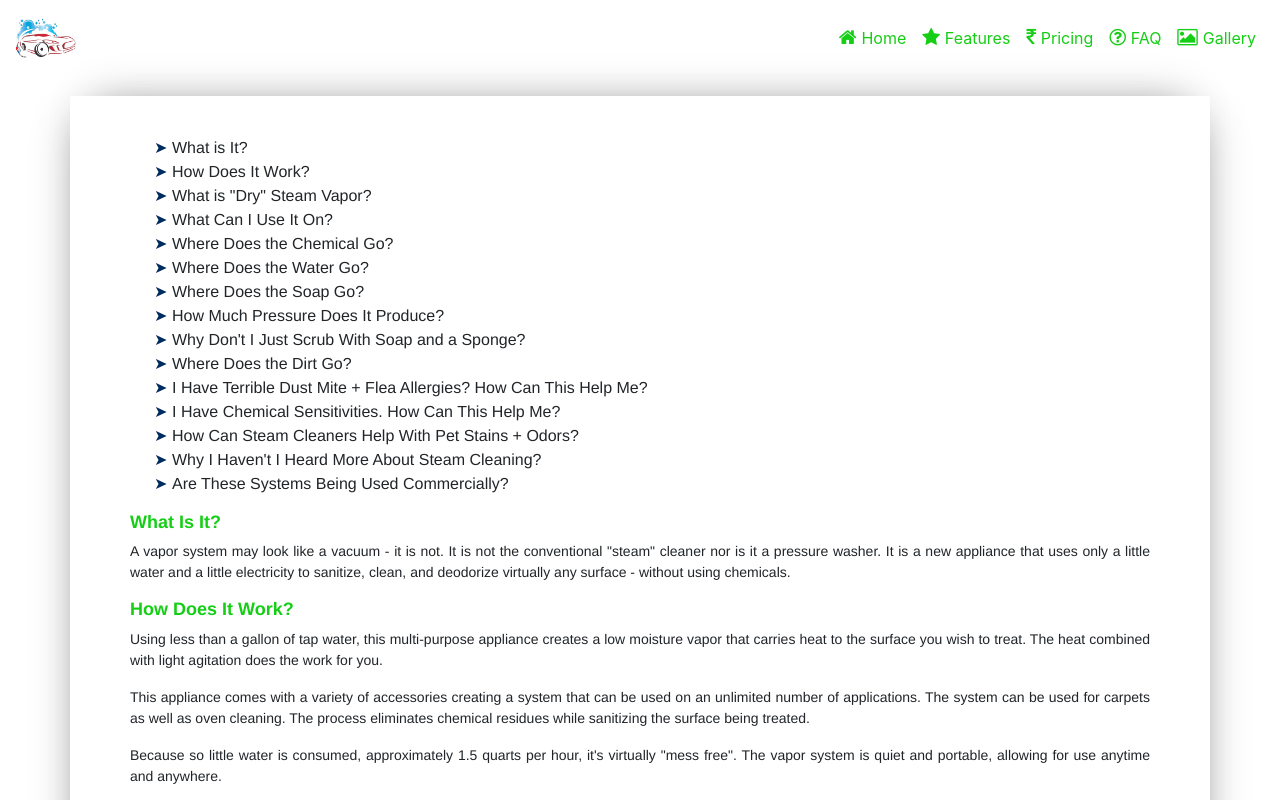
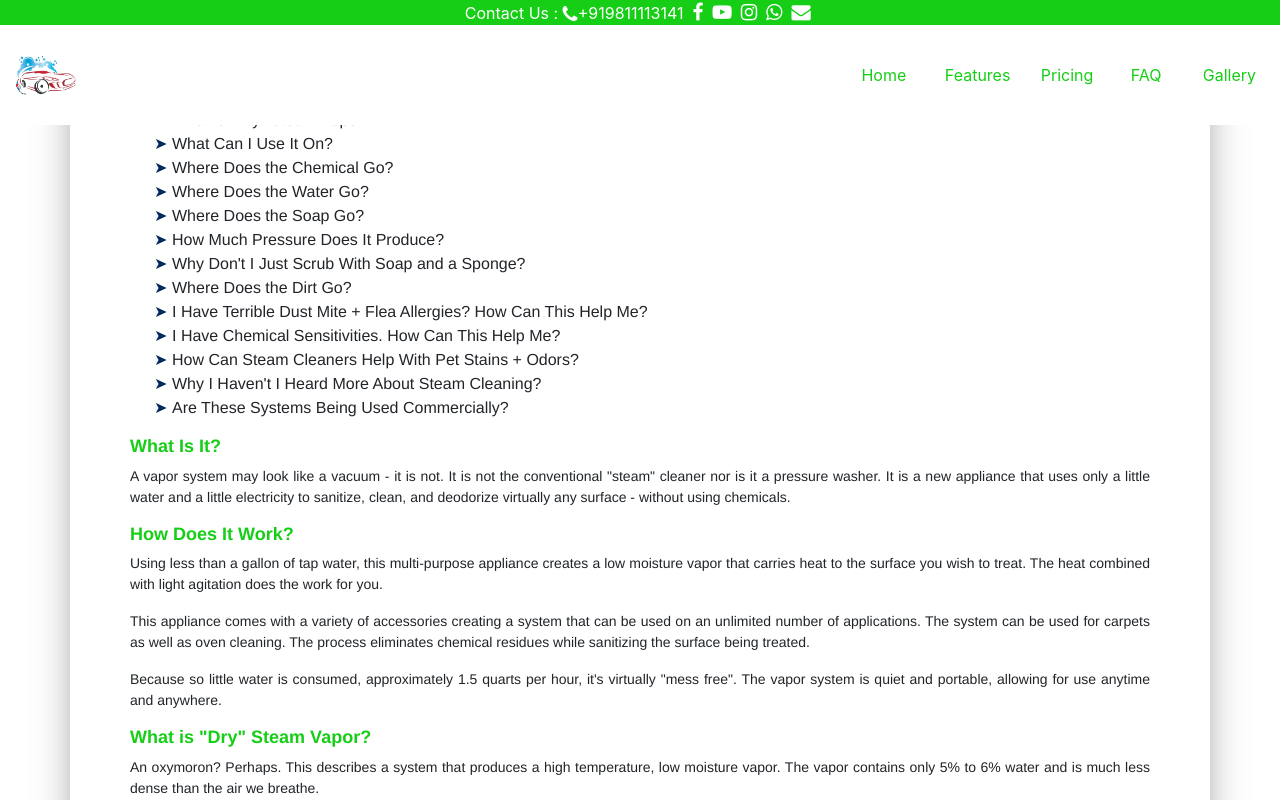
Before and after one commit to sr33nadhm/sngsteamcleaners, an Angular app: page /faq in a window 1280 px wide. Shown: the top 800 px of the page. Built offline with nearby package versions, Linux system fonts and the light colour scheme.

Commit message:
Second build for S3 after correction

```diff
--- a/src/app/app.component.ts
+++ b/src/app/app.component.ts
@@ -1,4 +1,4 @@
-import { Component } from "@angular/core";
+import { Component, HostListener } from "@angular/core";
 
 @Component({
   selector: "app-root",
@@ -7,4 +7,14 @@ import { Component } from "@angular/core";
 })
 export class AppComponent {
   title = "sngsteamcleaners";
+  @HostListener("window:scroll", ["$event"])
+  onWindowScroll(e) {
+    if (window.pageYOffset > 150) {
+      let element = document.getElementById("navbar");
+      element.classList.add("sticky");
+    } else {
+      let element = document.getElementById("navbar");
+      element.classList.remove("sticky");
+    }
+  }
 }
--- a/src/app/major/about/about.component.html
+++ b/src/app/major/about/about.component.html
@@ -44,7 +44,7 @@
             </p>
         </div>
         <div class="col-md-12 margined pricing-col">
-            BOOK US ON : 9354446516 - 8700195040
+            BOOK US ON :9811113141 - 8700195040
         </div>
     </div>
     <div class="col-md-6">
--- a/src/app/minor/footer/footer.component.html
+++ b/src/app/minor/footer/footer.component.html
@@ -45,7 +45,7 @@
                 <span><i>&nbsp;</i>New Delhi - 110059</span>
               </li>
               <li>
-                <span><i class="fa fa-phone"></i>+91 9354446516</span>
+                <span><i class="fa fa-phone"></i>+919811113141</span>
               </li>
               <li>
                 <span><i class="fa fa-phone"></i>+91 8700195040</span>
--- a/src/app/minor/navbar/navbar.component.css
+++ b/src/app/minor/navbar/navbar.component.css
@@ -1,5 +1,23 @@
+.static-bar {
+  position: fixed;
+  top: 0;
+  width: 100%;
+  background-color: var(--main-theme-color-light) !important;
+  color: white;
+  height: 25px;
+  z-index: 999;
+  text-align: center;
+  padding: 1px;
+}
+.static-bar p a {
+  color: white !important;
+}
+.static {
+  vertical-align: middle;
+}
 .theme {
   color: var(--main-theme-color-light) !important;
+  background-color: white;
 }
 .fa {
   font-size: larger;
@@ -17,9 +35,13 @@
     margin-right: 0 !important;
     width: auto;
   }
+  .icon {
+    visibility: hidden;
+  }
   .navbar {
     padding-top: 1%;
     padding-bottom: 1%;
+    height: 100px;
   }
   .nav-link:hover {
     font-weight: 600;
@@ -28,4 +50,10 @@
     width: 150px;
     text-align: center;
   }
+  .nav-link:hover .icon {
+    visibility: visible;
+  }
+  .fixed-top {
+    top: 25px !important;
+  }
 }
--- a/src/app/minor/navbar/navbar.component.html
+++ b/src/app/minor/navbar/navbar.component.html
@@ -1,4 +1,15 @@
-<nav class="navbar navbar-expand-lg navbar-light theme">
+<div class="static-bar">
+  <p>
+    Contact Us :&nbsp;<span><i class="static fa fa-phone"></i>+919811113141</span>&nbsp;
+    <a href="https://www.facebook.com/101993411571763"><i class="fa fa-facebook"></i></a>&nbsp;
+    <a href="https://www.youtube.com/channel/UCSHbbA_3d_mgIaO57qQw9HQ"><i class="fa fa-youtube-play"></i></a>&nbsp;
+    <a href="https://instagram.com/sngsteamcarwash"><i class="fa fa-instagram"></i></a>&nbsp;
+    <a href="https://api.whatsapp.com/send?phone=+919036283044&text=I%20am%20interersted"><i class="fa fa-whatsapp"></i>
+    </a>&nbsp;
+    <a href="mailto:bunnikrishnan95@gmail.com" target="_blank"><i class="fa fa-envelope"></i></a>&nbsp;
+  </p>
+</div>
+<nav id="navbar" class="navbar navbar-expand-lg navbar-light theme fixed-top">
   <a class="navbar-brand theme" routerLink="/">
     <img src="../../../assets/logo/logo.png" width="60px" alt="SNG Steam Cleaning">
   </a>
@@ -10,27 +21,27 @@
     <ul class="nav navbar-nav ml-auto theme nav-padding">
       <li class="nav-item active theme">
         <a class="nav-link theme" routerLink="/">
-          <i class="fa fa-home">&nbsp;</i>Home<span class="sr-only">(current)</span>
+          <i class="icon fa fa-home">&nbsp;</i>Home<span class="sr-only">(current)</span>
         </a>
       </li>
       <li class="nav-item theme">
         <a class="nav-link theme" routerLink="/about">
-          <i class="fa fa-star">&nbsp;</i>Features
+          <i class="icon fa fa-star">&nbsp;</i>Features
         </a>
       </li>
       <li class="nav-item theme">
         <a class="nav-link theme" (click)="showPrices('all')">
-          <i class="fa fa-inr">&nbsp;</i>Pricing
+          <i class="icon fa fa-inr">&nbsp;</i>Pricing
         </a>
       </li>
       <li class="nav-item theme">
         <a class="nav-link theme" routerLink="/faq">
-          <i class="fa fa-question-circle-o">&nbsp;</i>FAQ
+          <i class="icon fa fa-question-circle-o">&nbsp;</i>FAQ
         </a>
       </li>
       <li class="nav-item theme">
         <a class="nav-link theme" routerLink="/gallery">
-          <i class="fa fa-picture-o">&nbsp;</i>Gallery
+          <i class="icon fa fa-picture-o">&nbsp;</i>Gallery
         </a>
       </li>
     </ul>
--- a/src/app/minor/slider/slider.component.css
+++ b/src/app/minor/slider/slider.component.css
@@ -4,6 +4,9 @@
   background-position: center center;
   position: relative;
   z-index: -2;
+}
+.carousel {
+  margin-top: 80px;
 }
 .carousel-row {
   padding-left: 25px;
@@ -94,6 +97,13 @@
   color: var(--main-theme-color-light);
 }
 
+.logo {
+  margin: auto;
+}
+.img-logo {
+  text-align: center;
+}
+
 @media all and (max-width: 374px) {
   .desc-1 {
     height: 230px !important;
@@ -105,6 +115,10 @@
   .carousel-inner,
   .carousel-item {
     overflow-y: visible;
+  }
+  .logo {
+    height: 70%;
+    width: 100%;
   }
 }
 @media all and (max-width: 500px) {
@@ -144,6 +158,10 @@
   .img-4 {
     padding-top: 70px;
     width: 80% !important;
+  }
+  .logo {
+    height: 75%;
+    width: 100%;
   }
 }
 
--- a/src/app/minor/slider/slider.component.html
+++ b/src/app/minor/slider/slider.component.html
@@ -12,8 +12,8 @@
     <div class="carousel-inner">
         <div class="carousel-item active">
             <div class="row carousel-row">
-                <div class="col-xs-6 col-sm-6 col-md-6 col-lg-6 img-col img-left">
-                    <img src="../../../assets/slider/slider1-blue.svg" width="100%" height="100%">
+                <div class="col-xs-6 col-sm-6 col-md-6 col-lg-6 img-col img-left img-logo">
+                    <img src="../../../assets/logo/logo.png" class="logo">
                 </div>
                 <div class="col-xs-6 col-sm-6 col-md-6 col-lg-6 desc-col desc-right">
                     <div class="desc-1">
--- a/src/index.html
+++ b/src/index.html
@@ -12,10 +12,6 @@
   <meta name="keywords"
     content="SNG, steam, cleaners, car, wash, carwash, delhi, newdelhi, cleaning, drive, wheel alignment, car wax, car wash, wash vehicle" />
   <link rel="icon" type="image/x-icon" href="favicon.ico" />
-  <link href="//maxcdn.bootstrapcdn.com/bootstrap/4.0.0/css/bootstrap.min.css" rel="stylesheet" id="bootstrap-css">
-  <script src="//maxcdn.bootstrapcdn.com/bootstrap/4.0.0/js/bootstrap.min.js"></script>
-  <script src="//cdnjs.cloudflare.com/ajax/libs/jquery/3.2.1/jquery.min.js"></script>
-
 
 
   <!-- Bootstrap CSS -->
@@ -37,7 +33,7 @@
 </head>
 
 <body>
-  <app-root></app-root>
+  <app-root (scroll)="onWindowScroll($event)"></app-root>
 </body>
 
 </html>
--- a/src/styles.css
+++ b/src/styles.css
@@ -7,6 +7,9 @@ app-gallery {
   height: 100%;
   width: 100%;
   margin: 0;
+}
+html {
+  scroll-behavior: smooth;
 }
 :root {
   --main-theme-color-dark: #007b5e;
@@ -33,3 +36,21 @@ body::-webkit-scrollbar-thumb {
   background-color: #007b5e;
   outline: 1px solid #007b5e;
 }
+.sticky {
+  background: #fff;
+  box-shadow: 0 3px 12px 0 rgba(0, 0, 0, 0.08);
+  position: fixed;
+  top: 0;
+  height: auto !important;
+  width: 100%;
+}
+@media only screen and (min-width: 769px) {
+  .sticky {
+    background: #fff;
+    box-shadow: 0 3px 12px 0 rgba(0, 0, 0, 0.08);
+    position: fixed !important;
+    top: 0 !important;
+    height: 50px !important;
+    width: 100%;
+  }
+}
```
